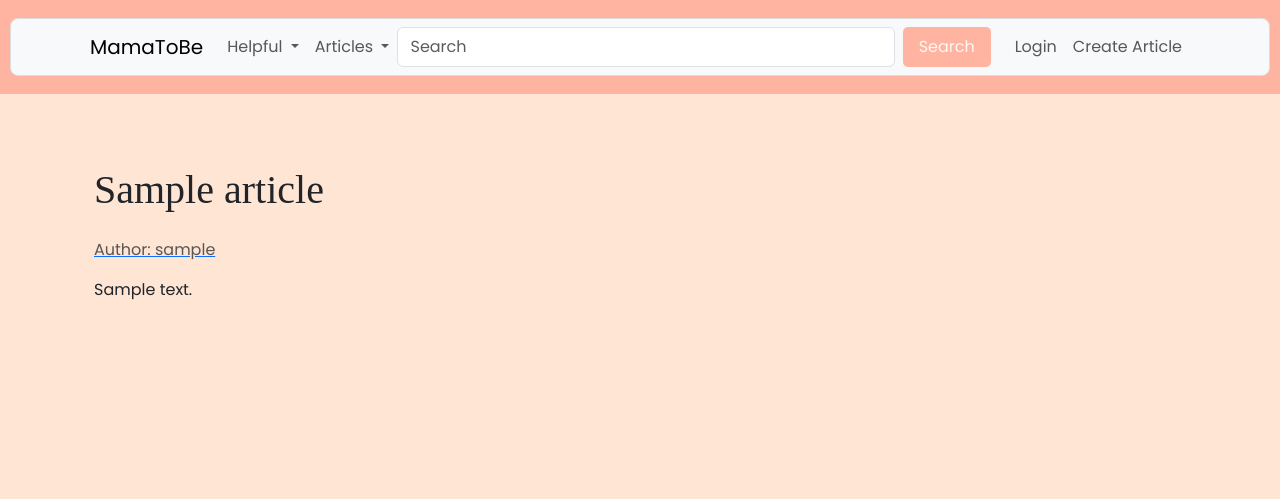
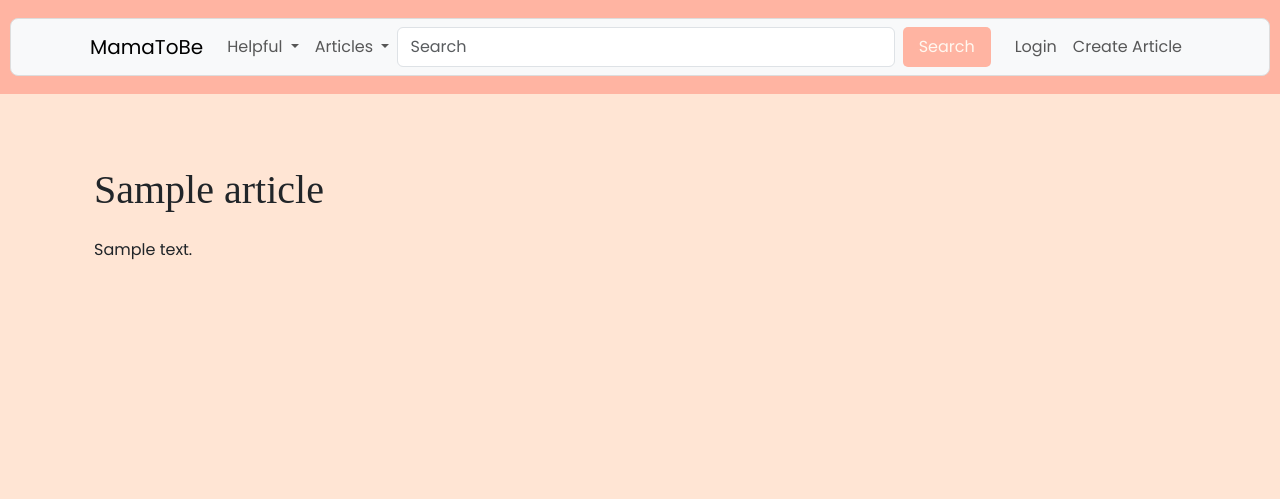
Before and after one commit to VeselinMar/Mama-To-Be, a Django app: a page that uses templates/articles/article_detail.html in a window 1280 px wide. Shown: the top 499 px of the page. Run offline with Django 5.2, Linux system fonts and the light colour scheme; tables that the repository leaves empty hold one stand-in row (values such as "Sample post").

Commit message:
hide Author from article view

```diff
--- a/templates/articles/article_detail.html
+++ b/templates/articles/article_detail.html
@@ -4,9 +4,9 @@
     <div class="container mt-5">
         <h1 class="mb-4">{{ article.title }}</h1>
 
-    <a href="{% url 'profile-display'  article.author.profile.user_id %}">
-        <p class="text-muted">Author: {{ article.author.profile.username }}</p>
-    </a>
+{#    <a href="{% url 'profile-display'  article.author.profile.user_id %}">#}
+{#        <p class="text-muted">Author: {{ article.author.profile.username }}</p>#}
+{#    </a>#}
 
         <!-- Edit Article Button for the Author -->
         {% if user.is_authenticated and user == article.author %}
```
